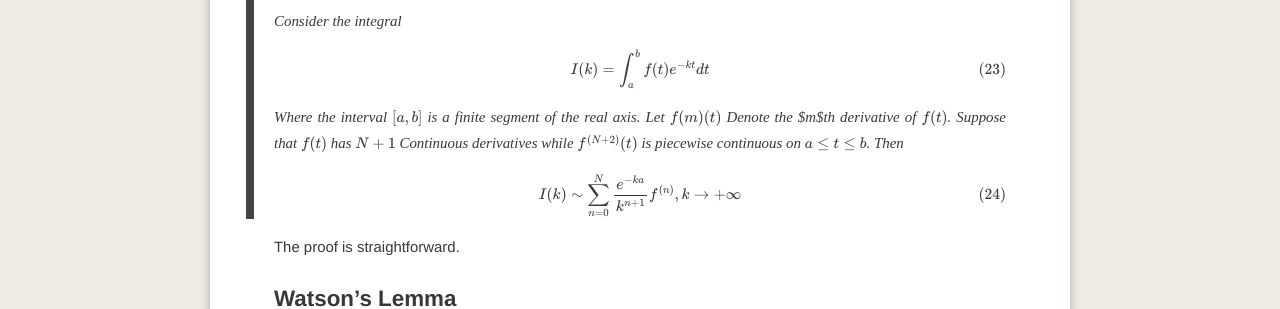
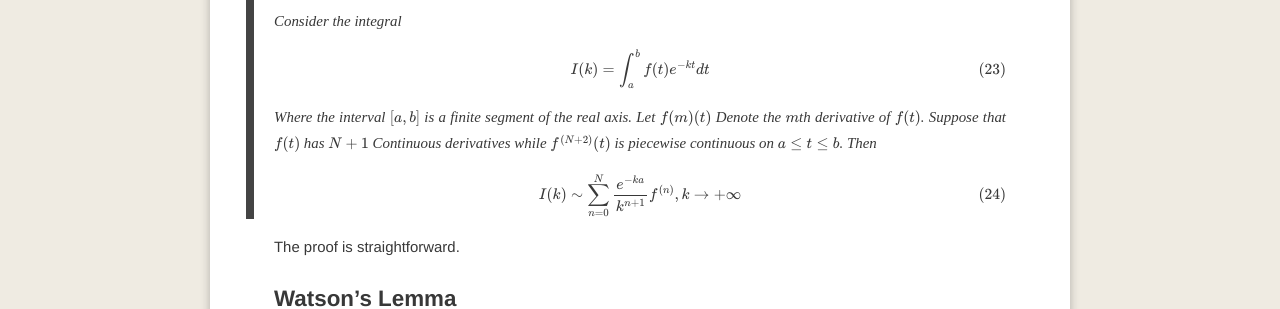
Before and after one commit to shuaichenphysics/shuaichenphysics.github.io, a Jekyll site: the page built from _posts/2023-01-02-Asymptotic expansion.md, in a window 1280 px wide and 900 px high, scrolled down 3937 px. Shown: the part 152-461 px from the top of the window. Built offline with Jekyll 4.4.1, drawn with Linux system fonts in a browser that asks for light colours; formulas are drawn with MathJax 3; comment, search, counter and statistics services are not loaded.

```diff
--- a/_posts/2023-01-02-Asymptotic expansion.md
+++ b/_posts/2023-01-02-Asymptotic expansion.md
@@ -187,7 +187,7 @@ The rigorous justification of the integration by parts, in general, follows from
 > I(k)=\int_a ^b f(t)e^{-kt}dt
 > $$
 >
-> Where the interval $$[a,b]$$ is a finite segment of the real axis. Let $$f(m)(t)$$ Denote the $m$th derivative of $$f(t)$$. Suppose that $$f(t)$$ has $$N+1$$ Continuous derivatives while $$f^{(N+2)}(t)$$ is piecewise continuous on $$a\leq t\leq b$$. Then
+> Where the interval $$ [a,b] $$ is a finite segment of the real axis. Let $$f(m)(t)$$ Denote the $$m$$th derivative of $$f(t)$$. Suppose that $$f(t)$$ has $$N+1$$ Continuous derivatives while $$f^{(N+2)}(t)$$ is piecewise continuous on $$a\leq t\leq b$$. Then
 >
 > $$
 > I(k)\sim \sum_{n=0}^N \frac{e^{-ka}}{k^{n+1}} f^{(n)},k\rightarrow +\infty
```
